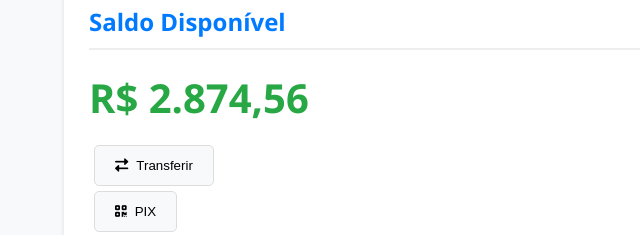
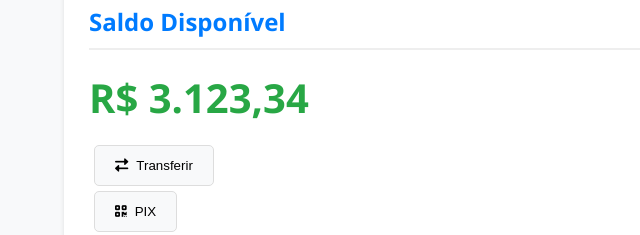
Before and after one commit to techprimeapi/account, a plain HTML site: page index.html in a window 1280 px wide. Shown: the part 163-398 px from the top of the page, 0-640 px from the left. Drawn offline with Linux system fonts and the light colour scheme.

Commit message:
Update index.html

```diff
--- a/index.html
+++ b/index.html
@@ -23,7 +23,7 @@
         <section class="dashboard">
             <div class="saldo-box">
                 <h2>Saldo Disponível</h2>
-                <p id="valorSaldo">R$ 2.874,56</p>
+                <p id="valorSaldo">R$ 3.123,34</p>
             </div>
             <div class="acoes-rapidas">
                 <button><i class="fas fa-exchange-alt"></i> Transferir</button>
```
